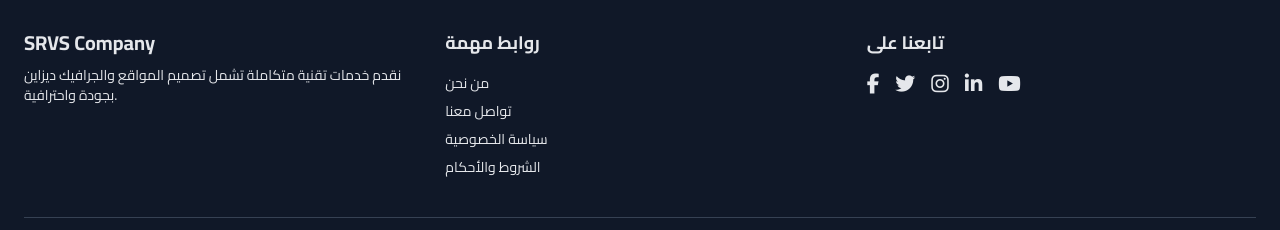
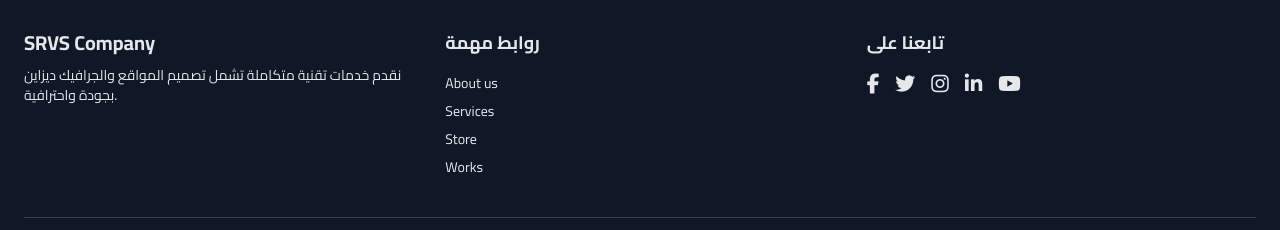
Before and after one commit to mohamed-engineer/srvs-app, a Next.js app: page / in a window 1280 px wide. Shown: the part 8086-8316 px from the top of the page. Built offline with nearby package versions, Linux system fonts and the light colour scheme.

Commit message:
Update footer.tsx

```diff
--- a/src/app/components/footer.tsx
+++ b/src/app/components/footer.tsx
@@ -17,10 +17,10 @@ export default function Footer() {
         <div>
           <h3 className="text-lg font-semibold mb-4">روابط مهمة</h3>
           <ul className="space-y-2 text-sm">
-            <li><a href="/about" className="hover:text-white">من نحن</a></li>
-            <li><a href="/contact" className="hover:text-white">تواصل معنا</a></li>
-            <li><a href="/privacy" className="hover:text-white">سياسة الخصوصية</a></li>
-            <li><a href="/terms" className="hover:text-white">الشروط والأحكام</a></li>
+            <li><a href="#about" className="hover:text-white">About us</a></li>
+            <li><a href="#services" className="hover:text-white">Services</a></li>
+            <li><a href="https://srvsstore.com/" className="hover:text-white">Store</a></li>
+            <li><a href="#prevworks" className="hover:text-white">Works</a></li>
           </ul>
         </div>
 
```
